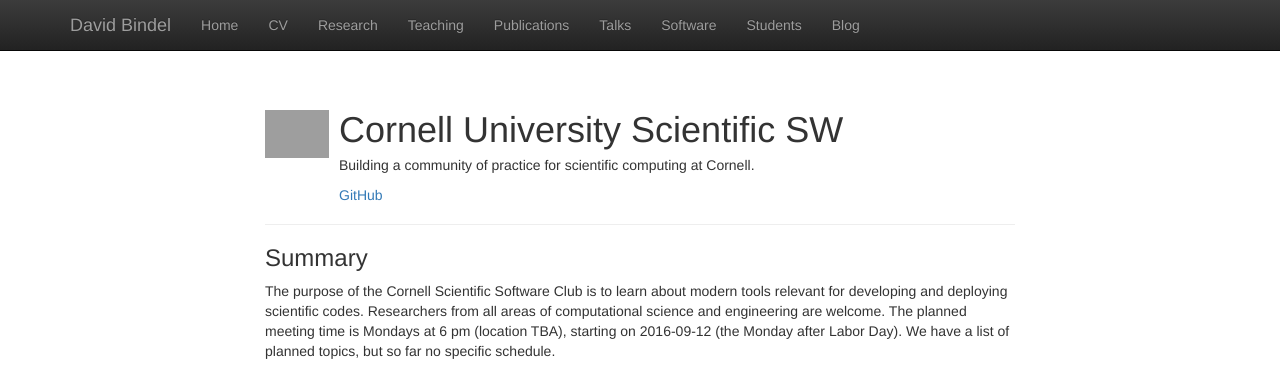
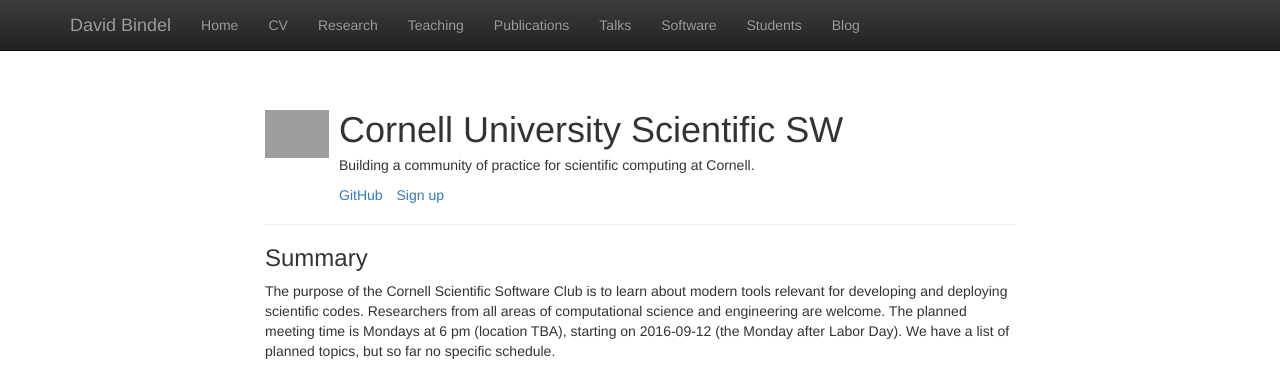
Before and after one commit to dbindel/cornell_web, a Jekyll site: the page built from _blurbs/cussw.md, in a window 1280 px wide. Shown: the top 373 px of the page. Built offline with Jekyll 4.4.1, drawn with Linux system fonts in a browser that asks for light colours; nearby versions of some CDN libraries; grey boxes are pictures that could not be loaded.

Commit message:
Added sign-up link to CUSSW.

```diff
--- a/_blurbs/cussw.md
+++ b/_blurbs/cussw.md
@@ -6,6 +6,8 @@
 menu:
   - text: GitHub
     url: https://github.com/dbindel/cornell-ssw
+  - text: Sign up
+    url: https://goo.gl/forms/DsyadREHowaC04To1
 ---
 
 The purpose of the Cornell Scientific Software Club is to learn about modern tools relevant for developing and deploying scientific codes. Researchers from all areas of computational science and engineering are welcome. The planned meeting time is Mondays at 6 pm (location TBA), starting on 2016-09-12 (the Monday after Labor Day). We have a list of planned topics, but so far no specific schedule.
```
